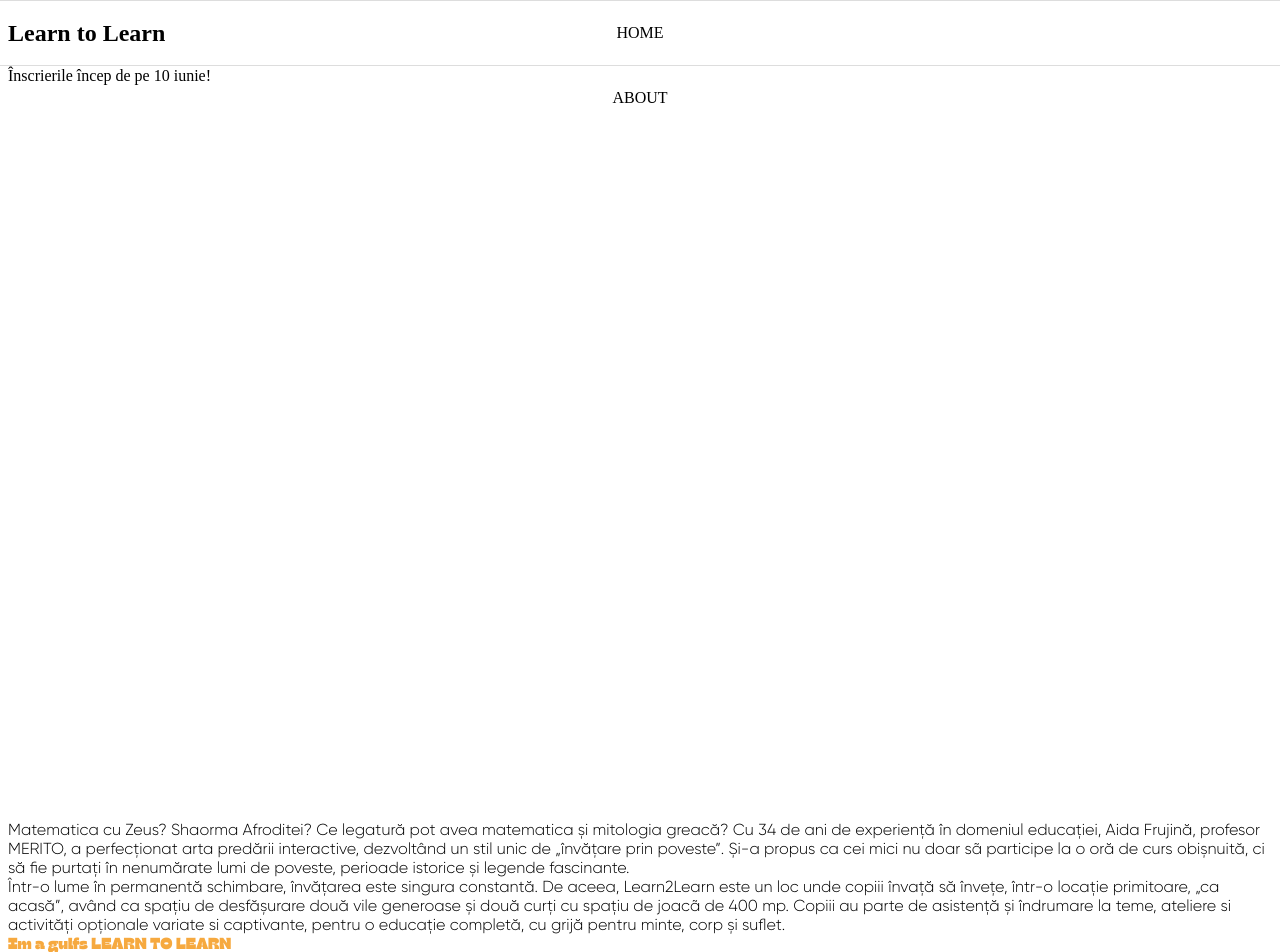
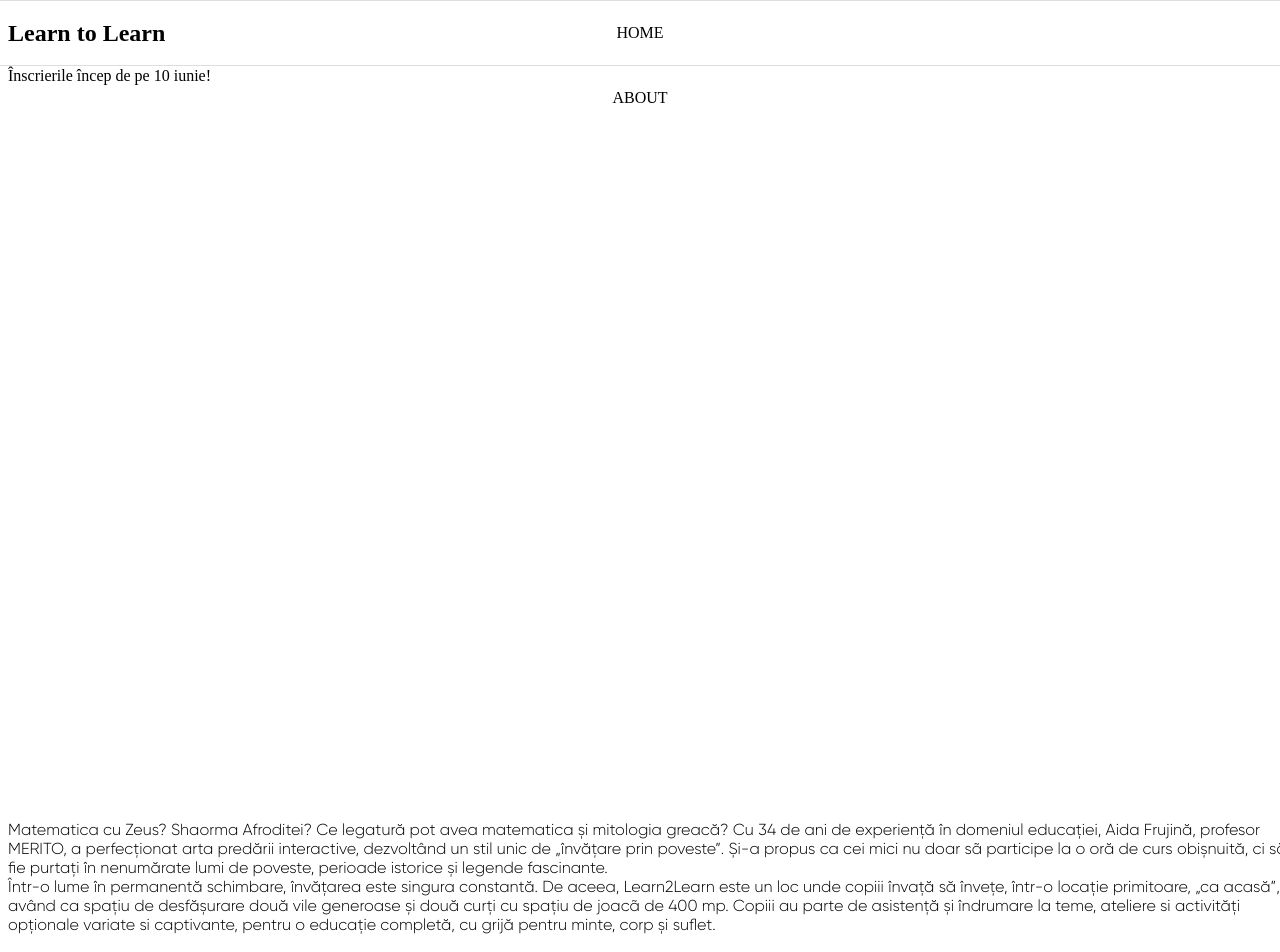
Before and after one commit to HoriaMitrica/Learn2Learn, a React (Vite) app in the folder client/: page / in a window 1280 px wide. Shown: the top 952 px of the page. Built offline with nearby package versions, Linux system fonts and the light colour scheme.

Commit message:
increased size of about page

```diff
--- a/client/src/components/About/style.scss
+++ b/client/src/components/About/style.scss
@@ -3,6 +3,7 @@
 
 
 .testingMedia{
+
     @include mediaQuery.flex-center;
     font-family: globalVariables.$TextFont;
     @include mediaQuery.respond-to(small) {
--- a/client/src/styles/globalStyle.scss
+++ b/client/src/styles/globalStyle.scss
@@ -3,4 +3,9 @@
 
 html {
     scroll-behavior: smooth;
-  }
+}
+
+#about {
+    width: 100vw;
+    height: 100vh;
+}
```
